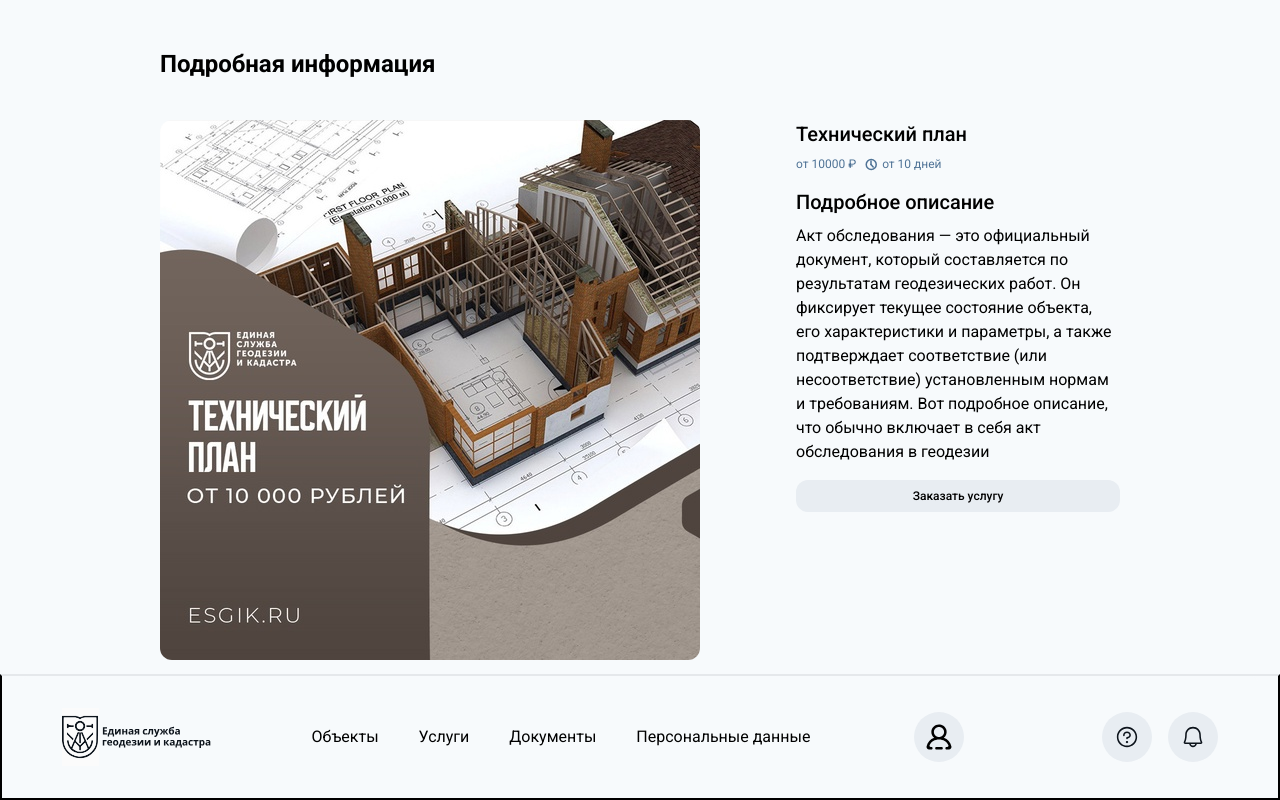
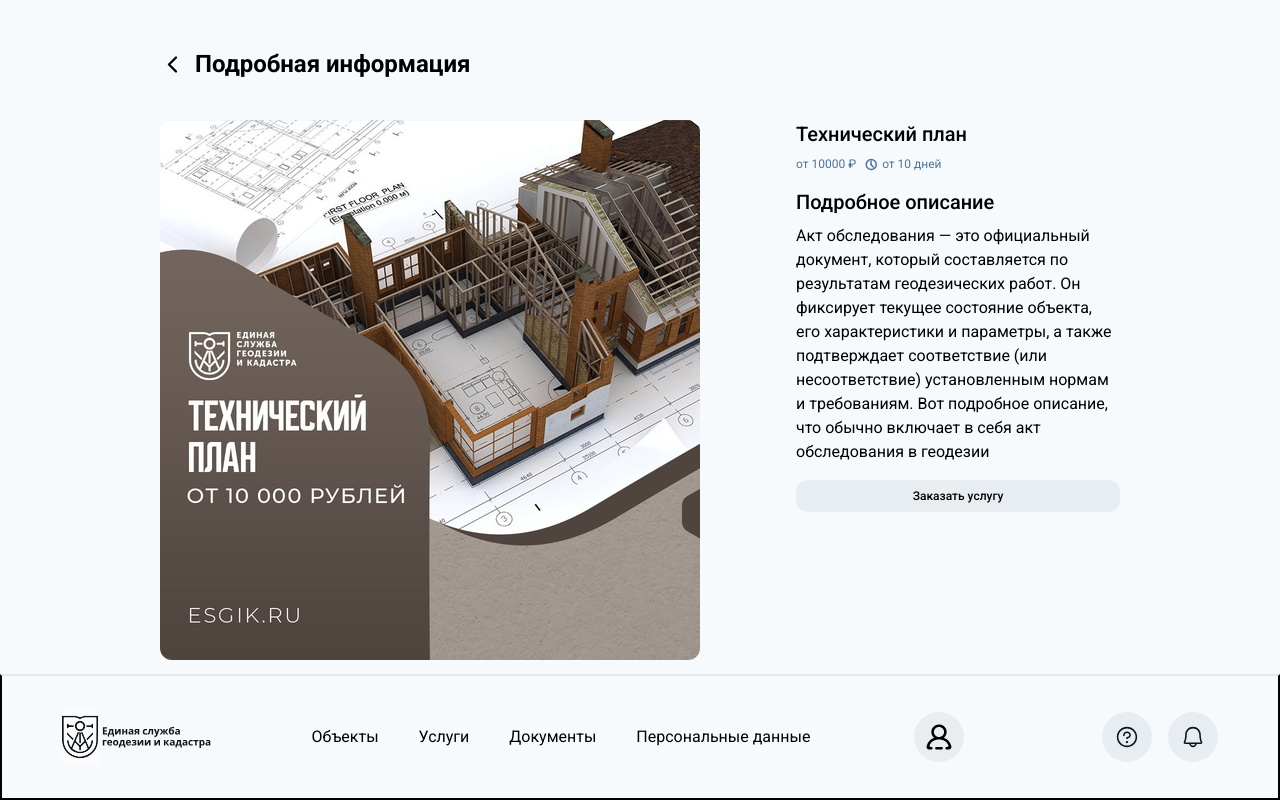
Before and after one commit to Guleb23/mtRepo, a React app: page /1 in a window 1280 px wide. Built offline with nearby package versions, Linux system fonts and the light colour scheme; the HTML template or start-up script is replaced by a standard one.

Commit message:
fixDetals

```diff
--- a/src/Components/Screens/ServiceDetails.jsx
+++ b/src/Components/Screens/ServiceDetails.jsx
@@ -1,19 +1,22 @@
 import React, { useState } from 'react'
-import { useParams } from 'react-router-dom';
+import { useNavigate, useParams } from 'react-router-dom';
 import { servicesData } from '../../StaticData/DataFirServices'
 import CustomHeader from '../CustomHeader';
 import CustomBtn from '../CustomBtn';
 import CreateOrderModal from '../CreateOrderModal';
 import axsios from "../../api/axsios"
+import { IoChevronBack } from "react-icons/io5";
 
 const ServiceDetails = () => {
 
     const [isModalOpen, setIsModalOpen] = useState(false);
     const [order, setOrder] = useState();
     const { id } = useParams();
-    console.log(id);
+    const navigate = useNavigate();
+    const token = localStorage.getItem("token");
+    const submitOrderToServer = async (orderData, userId) => {
 
-    const submitOrderToServer = async (orderData, userId) => {
+
         try {
             const response = axsios.post(`https://localhost:7087/api/createOrder/${userId}`, orderData)
             if (response.ok) {
@@ -40,7 +43,10 @@ const ServiceDetails = () => {
 
     return (
         <div className='pb-36'>
-            <CustomHeader title={`Подробная информация`} />
+            <div className='flex items-center gap-2.5'>
+                <IoChevronBack onClick={() => navigate(-1)} size={25} />
+                <CustomHeader title={`Подробная информация`} />
+            </div>
 
             <div className='flex flex-col gap-4 lg:flex-row md:items-start md:gap-24 relative py-10  '>
                 <div className=' flex flex-col gap-4 order-1 md:flex-1 basic-20'>
@@ -63,7 +69,7 @@ const ServiceDetails = () => {
                             {service.longDescrpt}
                         </p>
                     </div>
-                    <CustomBtn onClick={() => setIsModalOpen(true)} customStyles={`w-full`} title={`Заказать услугу`} />
+                    <CustomBtn onClick={() => token ? setIsModalOpen(true) : alert("Сначала войдите или зарегестрируйтесь")} customStyles={`w-full`} title={`Заказать услугу`} />
                 </div>
                 <img className='object-fill rounded-xl flex-[0_0_40%] ' src={service.image} />
 
```
